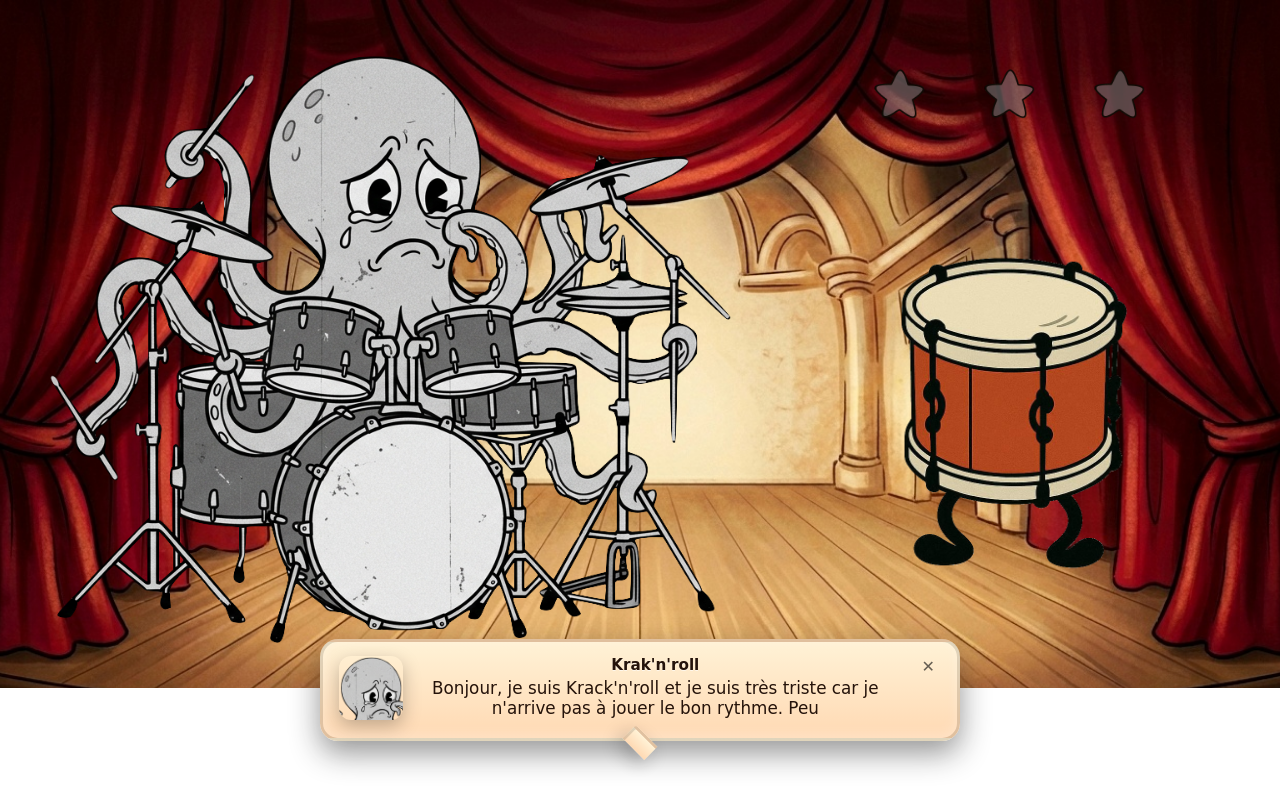
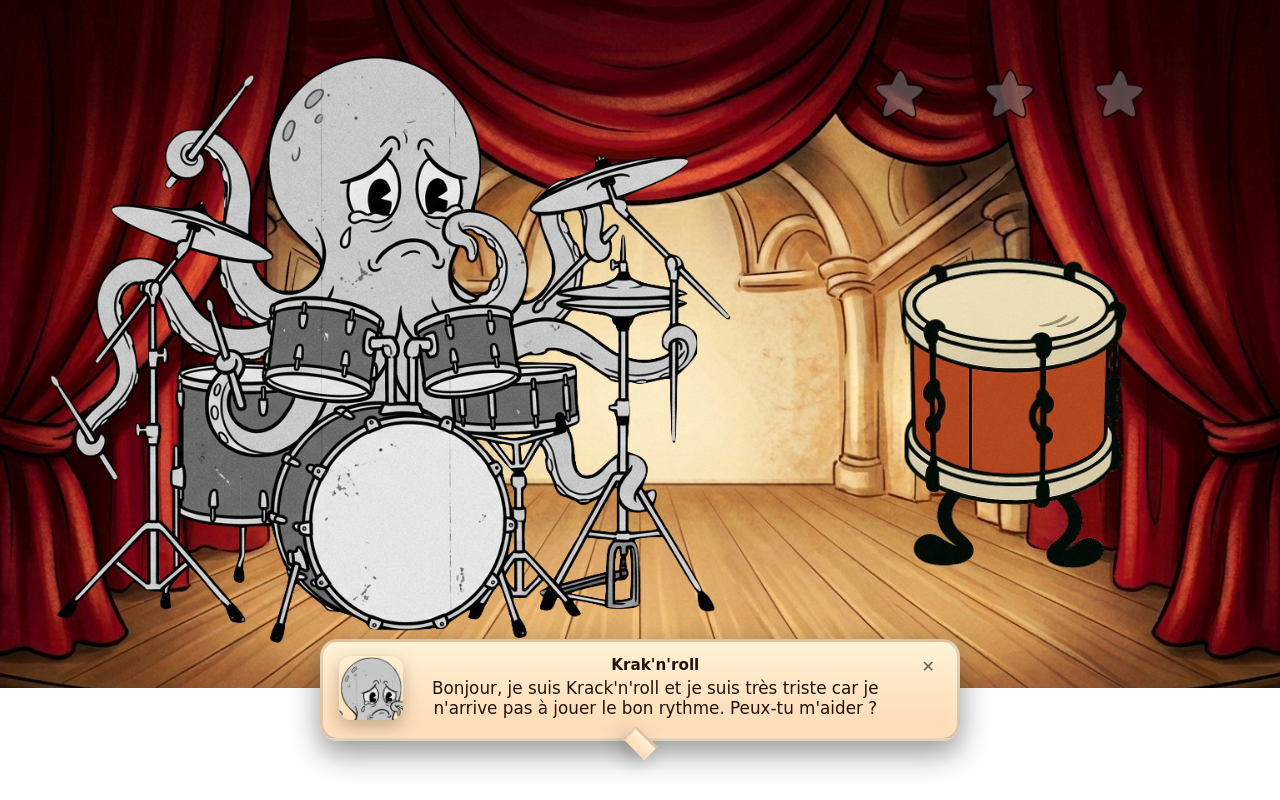
Before and after one commit to xkapedani/hells-quartet, a React (Create React App) app: page /hells-quartet/drums in a window 1280 px wide. Built offline with nearby package versions, Linux system fonts and the light colour scheme.

Commit message:
dialog speed

```diff
--- a/src/components/DialogBox.js
+++ b/src/components/DialogBox.js
@@ -9,6 +9,8 @@ export default function DialogBox({
     avatar = null,
     name = "",
     position = "bottom",
+    typeSpeed = 10,
+    typeJitter = 20,
 }) {
     const [displayed, setDisplayed] = useState("");
     useEffect(() => {
@@ -16,14 +18,16 @@ export default function DialogBox({
         let idx = 0;
         setDisplayed("");
         if (visible && message) {
+            const base = Math.max(1, Number(typeSpeed) || 8);
+            const jitter = Math.max(0, Number(typeJitter) || 12);
             typer = setInterval(() => {
                 idx += 1;
                 setDisplayed(message.slice(0, idx));
                 if (idx >= message.length) clearInterval(typer);
-            }, 26 + Math.round(Math.random() * 40));
+            }, base + Math.round(Math.random() * jitter));
         }
         return () => clearInterval(typer);
-    }, [message, visible]);
+    }, [message, visible, typeSpeed, typeJitter]);
 
     useEffect(() => {
         if (!visible) return undefined;
```
